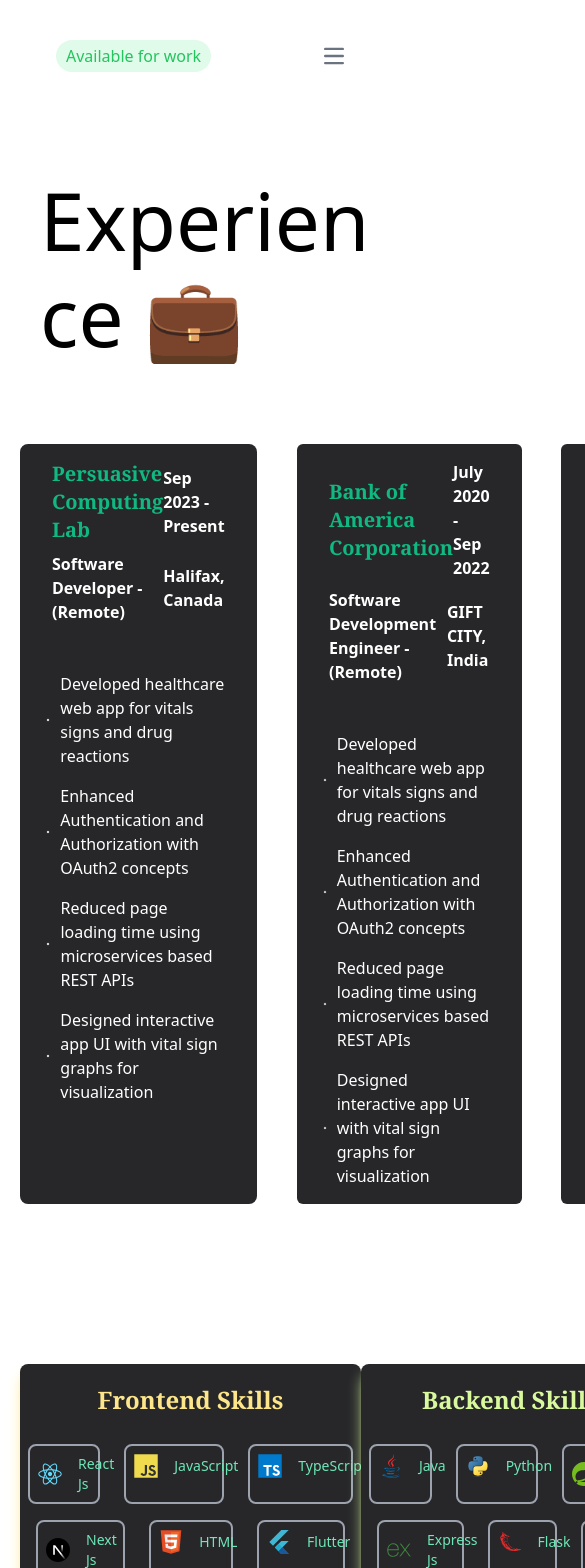
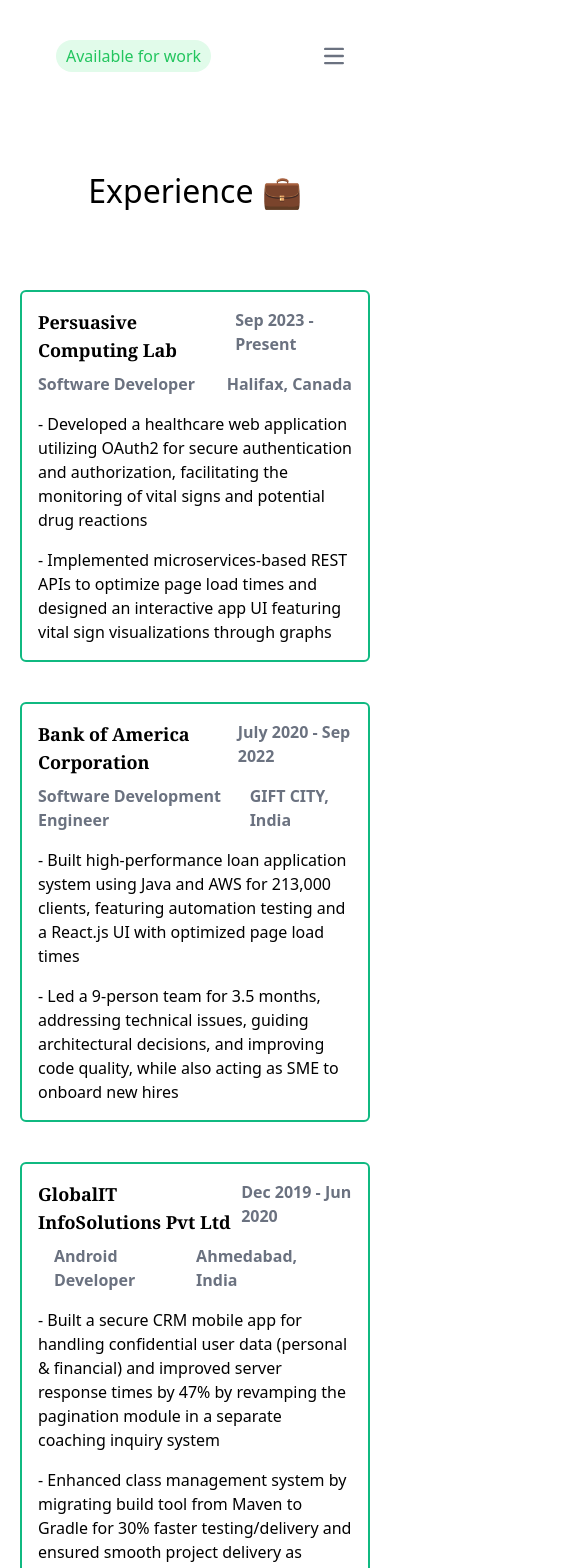
Before and after one commit to viral-siddhapura/portfolio, a Next.js app: page /experience in a window 390 px wide. Shown: the top 1568 px of the page, 585 px wide, since content can reach past the window. Built offline with nearby package versions, Linux system fonts and the light colour scheme.

Commit message:
Responsive ness added

```diff
--- a/app/experience/bank_of_america.tsx
+++ b/app/experience/bank_of_america.tsx
@@ -3,57 +3,19 @@
 export default function PersuasiveComputingLab() {
     return (
         <div className='p-2'>
-            <div className="flex items-center justify-between px-4 m-2">
-                <p className="text-emerald-500 text-xl font-serif font-semibold">Bank of America Corporation</p>
-                <p className="text-white font-sans font-semibold">July 2020 - Sep 2022</p>
+            <div className="flex justify-between m-2">
+                <p className="text-black dark:text-emerald-500 text-lg font-serif font-semibold">Bank of America Corporation</p>
+                <p className="text-gray-500 dark:text-white font-sans font-semibold">July 2020 - Sep 2022</p>
             </div>
-            <div className="flex items-center justify-between px-4 m-2 text-white font-sans font-semibold">
-                <p>Software Development Engineer - (Remote)</p>
+            <div className="flex justify-between m-2 text-gray-500 dark:text-white font-sans font-semibold">
+                <p>Software Development Engineer</p>
                 <p>GIFT CITY, India</p>
             </div>
-            <div className='flex flex-row px-2 mx-2 mt-10'>
-                <div className='flex flex-row justify-between'>
-                    <Image
-                        src='/images/dot.svg'
-                        width={25}
-                        height={25}
-                        alt={'education image'}
-                    />
-                </div>
-                <p className='text-white font-sans font-normal p-2'>Developed healthcare web app for vitals signs and drug reactions</p>
+            <div className='flex flex-row'>
+                <p className='text-black dark:text-white font-sans font-normal p-2'> - Built high-performance loan application system using Java and AWS for 213,000 clients, featuring automation testing and a React.js UI with optimized page load times</p>
             </div>
-            <div className='flex flex-row px-2 mx-2'>
-                <div className='flex flex-row justify-between'>
-                    <Image
-                        src='/images/dot.svg'
-                        width={25}
-                        height={25}
-                        alt={'education image'}
-                    />
-                </div>
-                <p className='text-white font-sans font-normal p-2'>Enhanced Authentication and Authorization with OAuth2 concepts</p>
-            </div>
-            <div className='flex flex-row px-2 mx-2'>
-                <div className='flex flex-row justify-between'>
-                    <Image
-                        src='/images/dot.svg'
-                        width={25}
-                        height={25}
-                        alt={'education image'}
-                    />
-                </div>
-                <p className='text-white font-sans font-normal p-2'>Reduced page loading time using microservices based REST APIs</p>
-            </div>
-            <div className='flex flex-row px-2 mx-2'>
-                <div className='flex flex-row justify-between'>
-                    <Image
-                        src='/images/dot.svg'
-                        width={25}
-                        height={25}
-                        alt={'education image'}
-                    />
-                </div>
-                <p className='text-white font-sans font-normal p-2'>Designed interactive app UI with vital sign graphs for visualization</p>
+            <div className='flex flex-row'>
+                <p className='text-black dark:text-white font-sans font-normal p-2'> - Led a 9-person team for 3.5 months, addressing technical issues, guiding architectural decisions, and improving code quality, while also acting as SME to onboard new hires</p>
             </div>
         </div>
     )
--- a/app/experience/experience_list.tsx
+++ b/app/experience/experience_list.tsx
@@ -8,36 +8,34 @@
 
 export default function ExperienceList() {
     return (
-        <>
         <div>
-                <div className="flex flex-row justify-evenly gap-10">
-                    <div className="flex flex-col basis-1/3 experience_card_left_to_right bg-zinc-800 dark:bg-none rounded-lg dark:hover:shadow-md dark:hover:shadow-slate-300 hover:shadow-md hover:shadow-gray-700">
+            <div className="flex flex-col w-full md:flex-row lg:flex-row justify-evenly gap-10">
+                <div className="experience_card_animation">
                     <PersuasiveComputingLab />
                 </div>
-                    <div className="flex flex-col basis-1/3 experience_card_zoomIn bg-zinc-800 rounded-md hover:shadow-md hover:shadow-slate-300">
-                        <BankOfAmerica/>
+                <div className="experience_card_animation">
+                    <BankOfAmerica />
                 </div>
-                    <div className="flex flex-col basis-1/3 experience_card_right_to_left bg-zinc-800 rounded-md hover:shadow-md hover:shadow-slate-300">
-                        <GlobalITInfoSolutions/>
+                <div className="experience_card_animation">
+                    <GlobalITInfoSolutions />
                 </div>
             </div>
-                <div className="flex flex-row justify-evenly mt-40">
-                    <div className="flex flex-col basis-1/4 experience_card_left_to_right bg-zinc-800 shadow-lg shadow-amber-200 rounded-lg hover:shadow-md hover:shadow-slate-300">
-                        <FrontendSkills/>
+            <div className="flex flex-col w-full md:flex-row lg:flex-row justify-evenly mt-40">
+                <div className="flex flex-col w-full basis-1/4 md:basis-1/4 lg:basis-1/4 bg-zinc-800 rounded-lg">
+                    <FrontendSkills />
                 </div>
-                    <div className="flex flex-col basis-1/4 experience_card_right_to_left bg-zinc-800 shadow-lg shadow-lime-200 rounded-lg hover:shadow-md hover:shadow-slate-300">
-                        <BackendSkills/>
+                <div className="flex flex-col w-full basis-1/4 md:basis-1/4 lg:basis-1/4 bg-zinc-800 rounded-lg">
+                    <BackendSkills />
                 </div>
             </div>
-                <div className="flex flex-row justify-evenly mt-20">
-                    <div className="flex flex-col basis-1/4 experience_card_left_to_right bg-zinc-800 shadow-lg shadow-cyan-200 rounded-lg hover:shadow-md hover:shadow-slate-300">
-                        <DatabaseSkills/>
+            <div className="flex flex-col md:flex-row lg:flex-row justify-evenly mt-20">
+                <div className="flex flex-col w-full basis-1/4 md:basis-1/4 lg:basis-1/4 bg-zinc-800 rounded-lg">
+                    <DatabaseSkills />
                 </div>
-                    <div className="flex flex-col basis-1/4 experience_card_right_to_left bg-zinc-800 shadow-lg shadow-rose-200 rounded-lg hover:shadow-md hover:shadow-slate-300">
-                        <CloudAndDevOpsSkills/>
+                <div className="flex flex-col w-full basis-1/4 md:basis-1/4 lg:basis-1/4 bg-zinc-800 rounded-lg">
+                    <CloudAndDevOpsSkills />
                 </div>
             </div>
         </div>
-        </>
     )
 }
--- a/app/experience/globalit.tsx
+++ b/app/experience/globalit.tsx
@@ -3,57 +3,19 @@
 export default function GlobalITInfoSolutions() {
     return (
         <div className='p-2'>
-            <div className="flex items-center justify-between px-4 m-2">
-                <p className="text-emerald-500 text-xl font-serif font-semibold">GlobalIT InfoSolutions Pvt Ltd</p>
-                <p className="text-white font-sans font-semibold">Dec 2019 - Jun 2020</p>
+            <div className="flex justify-between m-2">
+                <p className="text-black dark:text-emerald-500 text-lg font-serif font-semibold">GlobalIT InfoSolutions Pvt Ltd</p>
+                <p className="text-gray-500 dark:text-white font-sans font-semibold">Dec 2019 - Jun 2020</p>
             </div>
-            <div className="flex items-center justify-between px-4 m-2 text-white font-sans font-semibold">
+            <div className="flex items-center justify-between px-4 m-2 text-gray-500 dark:text-white font-sans font-semibold">
                 <p>Android Developer</p>
                 <p>Ahmedabad, India</p>
             </div>
-            <div className='flex flex-row px-2 mx-2 mt-10'>
-                <div className='flex flex-row justify-between'>
-                    <Image
-                        src='/images/dot.svg'
-                        width={25}
-                        height={25}
-                        alt={'education image'}
-                    />
-                </div>
-                <p className='text-white font-sans font-normal p-2'>Developed healthcare web app for vitals signs and drug reactions</p>
+            <div className='flex flex-row'>
+                <p className='text-black dark:text-white font-sans font-normal p-2'> - Built a secure CRM mobile app for handling confidential user data (personal & financial) and improved server response times by 47% by revamping the pagination module in a separate coaching inquiry system</p>
             </div>
-            <div className='flex flex-row px-2 mx-2'>
-                <div className='flex flex-row justify-between'>
-                    <Image
-                        src='/images/dot.svg'
-                        width={25}
-                        height={25}
-                        alt={'education image'}
-                    />
-                </div>
-                <p className='text-white font-sans font-normal p-2'>Enhanced Authentication and Authorization with OAuth2 concepts</p>
-            </div>
-            <div className='flex flex-row px-2 mx-2'>
-                <div className='flex flex-row justify-between'>
-                    <Image
-                        src='/images/dot.svg'
-                        width={25}
-                        height={25}
-                        alt={'education image'}
-                    />
-                </div>
-                <p className='text-white font-sans font-normal p-2'>Reduced page loading time using microservices based REST APIs</p>
-            </div>
-            <div className='flex flex-row px-2 mx-2'>
-                <div className='flex flex-row justify-between'>
-                    <Image
-                        src='/images/dot.svg'
-                        width={25}
-                        height={25}
-                        alt={'education image'}
-                    />
-                </div>
-                <p className='text-white font-sans font-normal p-2'>Designed interactive app UI with vital sign graphs for visualization</p>
+            <div className='flex flex-row'>
+                <p className='text-black dark:text-white font-sans font-normal p-2'> - Enhanced class management system by migrating build tool from Maven to Gradle for 30% faster testing/delivery and ensured smooth project delivery as Scrum Master via weekly meetings</p>
             </div>
         </div>
     )
--- a/app/experience/page.tsx
+++ b/app/experience/page.tsx
@@ -8,11 +8,11 @@
     const project_title = "Experience 💼";
     return (
         <main className='flex min-h-screen flex-col'>
-            <div className='flex flex-col flex-grow p-5'>
+            <div className='flex flex-col p-5'>
                 <NavigationBar />
-                <div className='flex flex-col md:flex-row justify-center'>
-                    <div className='flex flex-row my-20 justify-center md:justify-center'>
-                        <h1 className="ml-5 overflow-hidden leading-6 text-black dark:text-white">
+                <div className='flex flex-row md:flex-row justify-center'>
+                    <div className='flex flex-row md:flex-row lg:flex-row my-20 justify-center md:justify-centerlg:justify-center '>
+                        <h1 className="overflow-hidden leading-6 text-black dark:text-white">
                             {project_title.match(/./gu)!.map((char, index) => (
                                 <span
                                     className="animate-text-reveal font-medium inline-block [animation-fill-mode:backwards]"
@@ -25,8 +25,12 @@
                         </h1>
                     </div>
                 </div>
-                <ExperienceList />
-                <Footer />
+                <div className='flex flex-row w-full basis-5/6'>
+                    <ExperienceList />
+                </div>
+                <div className='flex flex-row w-full justify-center basis-1/6'>
+                    <Footer />
+                </div>
             </div>
         </main>
     );
--- a/app/experience/persuasive_computing_lab.tsx
+++ b/app/experience/persuasive_computing_lab.tsx
@@ -3,57 +3,19 @@
 export default function PersuasiveComputingLab() {
     return (
         <div className='p-2'>
-            <div className="flex items-center justify-between px-4 m-2">
-                <p className="text-emerald-500 text-xl font-serif font-semibold">Persuasive Computing Lab</p>
-                <p className="text-white font-sans font-semibold">Sep 2023 - Present</p>
+            <div className="flex justify-between m-2">
+                <p className="text-black dark:text-emerald-500 text-lg font-serif font-semibold">Persuasive Computing Lab</p>
+                <p className="text-gray-500 dark:text-white font-sans font-semibold">Sep 2023 - Present</p>
             </div>
-            <div className="flex items-center justify-between px-4 m-2 text-white font-sans font-semibold">
-                <p>Software Developer - (Remote)</p>
+            <div className="flex justify-between m-2 text-gray-500 dark:text-white font-sans font-semibold">
+                <p>Software Developer</p>
                 <p>Halifax, Canada</p>
             </div>
-            <div className='flex flex-row px-2 mx-2 mt-10'>
-                <div className='flex flex-row justify-between'>
-                    <Image
-                        src='/images/dot.svg'
-                        width={25}
-                        height={25}
-                        alt={'education image'}
-                    />
-                </div>
-                <p className='text-white font-sans font-normal p-2'>Developed healthcare web app for vitals signs and drug reactions</p>
+            <div className='flex flex-row'>
+                <p className='text-black dark:text-white font-sans font-normal p-2'> - Developed a healthcare web application utilizing OAuth2 for secure authentication and authorization, facilitating the monitoring of vital signs and potential drug reactions</p>
             </div>
-            <div className='flex flex-row px-2 mx-2'>
-                <div className='flex flex-row justify-between'>
-                    <Image
-                        src='/images/dot.svg'
-                        width={25}
-                        height={25}
-                        alt={'education image'}
-                    />
-                </div>
-                <p className='text-white font-sans font-normal p-2'>Enhanced Authentication and Authorization with OAuth2 concepts</p>
-            </div>
-            <div className='flex flex-row px-2 mx-2'>
-                <div className='flex flex-row justify-between'>
-                    <Image
-                        src='/images/dot.svg'
-                        width={25}
-                        height={25}
-                        alt={'education image'}
-                    />
-                </div>
-                <p className='text-white font-sans font-normal p-2'>Reduced page loading time using microservices based REST APIs</p>
-            </div>
-            <div className='flex flex-row px-2 mx-2'>
-                <div className='flex flex-row justify-between'>
-                    <Image
-                        src='/images/dot.svg'
-                        width={25}
-                        height={25}
-                        alt={'education image'}
-                    />
-                </div>
-                <p className='text-white font-sans font-normal p-2'>Designed interactive app UI with vital sign graphs for visualization</p>
+            <div className='flex flex-row'>
+                <p className='text-black dark:text-white font-sans font-normal p-2'> - Implemented microservices-based REST APIs to optimize page load times and designed an interactive app UI featuring vital sign visualizations through graphs</p>
             </div>
         </div>
     )
--- a/app/globals.css
+++ b/app/globals.css
@@ -72,8 +72,29 @@
 
 .animate-text-reveal {
   animation: reveal 1.5s cubic-bezier(0.77, 0, 0.175, 1) 0.5s;
-  font-size: 5rem;
+  font-size: 2rem; /* default font size for mobile devices */
   line-height: 1.2;
+}
+
+/* Medium devices (tablets, less than 992px) */
+@media (min-width: 768px) {
+  .animate-text-reveal {
+    font-size: 3rem;
+  }
+}
+
+/* Large devices (desktops, less than 1200px) */
+@media (min-width: 992px) {
+  .animate-text-reveal {
+    font-size: 4rem;
+  }
+}
+
+/* Extra large devices (large desktops, 1200px and up) */
+@media (min-width: 1200px) {
+  .animate-text-reveal {
+    font-size: 5rem;
+  }
 }
 
 .delay-4s {
@@ -128,6 +149,10 @@
     transform: scale(1);
     opacity: 1;
   }
+}
+
+.experience_card_animation {
+  @apply flex flex-col w-full basis-1/3 md:basis-1/3 lg:basis-1/3 experience_card_zoomIn bg-white border-2 border-emerald-500 dark:border-0 dark:bg-zinc-800 rounded-md hover:shadow-md dark:hover:shadow-slate-300 hover:shadow-emerald-500;
 }
 
 .experience_card_zoomIn{
--- a/app/homepage.tsx
+++ b/app/homepage.tsx
@@ -1,4 +1,3 @@
-'use client'
 import Link from 'next/link'
 import Image from 'next/image'
 import SocialMedia from './social_media'
@@ -7,7 +6,7 @@
     return (
         <div className='flex flex-col my-5 sm:my-10 md:my-20'>
             <div className='flex flex-col sm:flex-row'>
-                <div className='flex flex-col sm:w-2/3 md:w-2/3'>
+                <div className='animation_slideIn_left flex flex-col sm:w-2/3 md:w-2/3'>
                     <div>
                         <p className='text-center sm:text-start mx-5 sm:mx-10 md:mx-20 lg:mx-80 text-2xl sm:text-3xl md:text-5xl lg:text-6xl text-black dark:text-white font-bold p-2 sm:p-3 md:p-4 lg:p-5'>
                             Hello, I'm Viral! 🤔
@@ -39,7 +38,7 @@
                 </div>
                 <div className='flex flex-col md:w-1/3 sm:w-1/3'>
                     <Image
-                        // className='animation_slideIn_right'
+                        className='animation_slideIn_right'
                         src="/images/developer.svg"
                         alt="Description of the GIF"
                         width={350}
```
Lines whose indentation alone changed are shown as unchanged.
